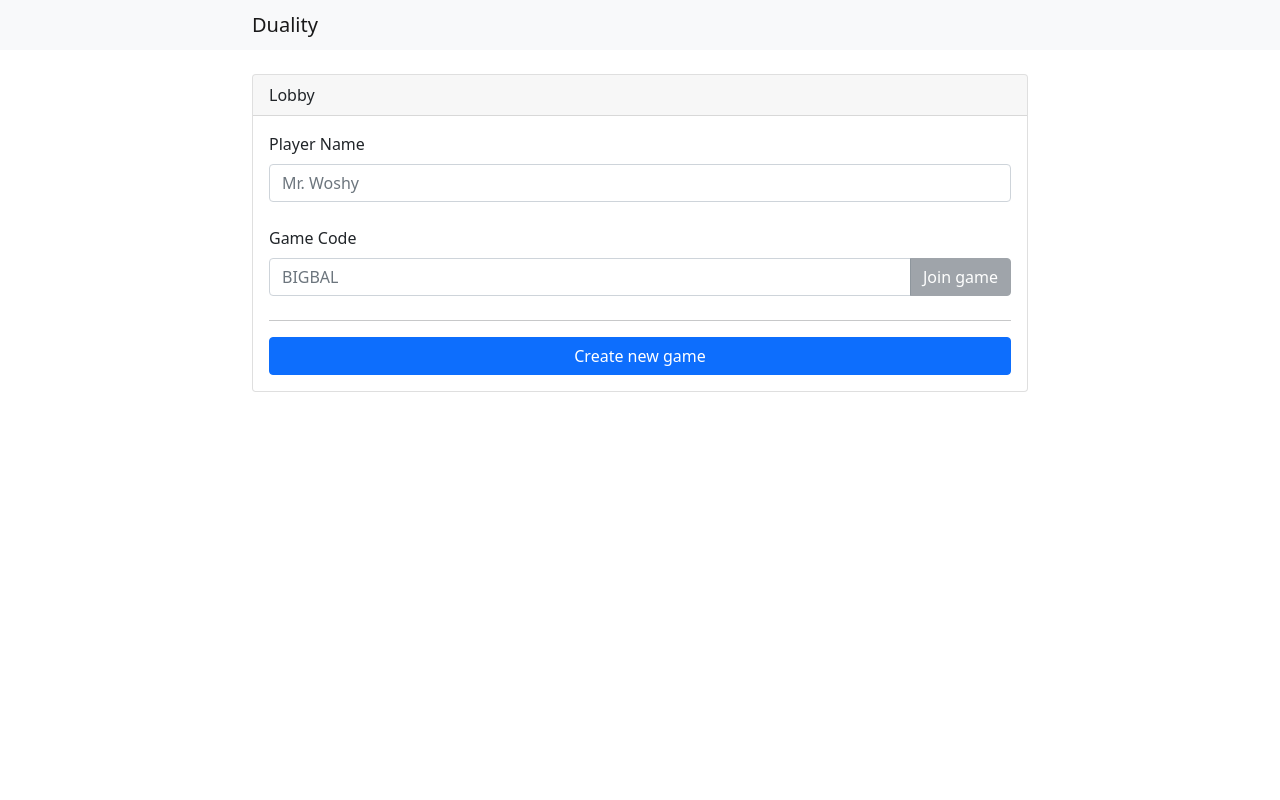
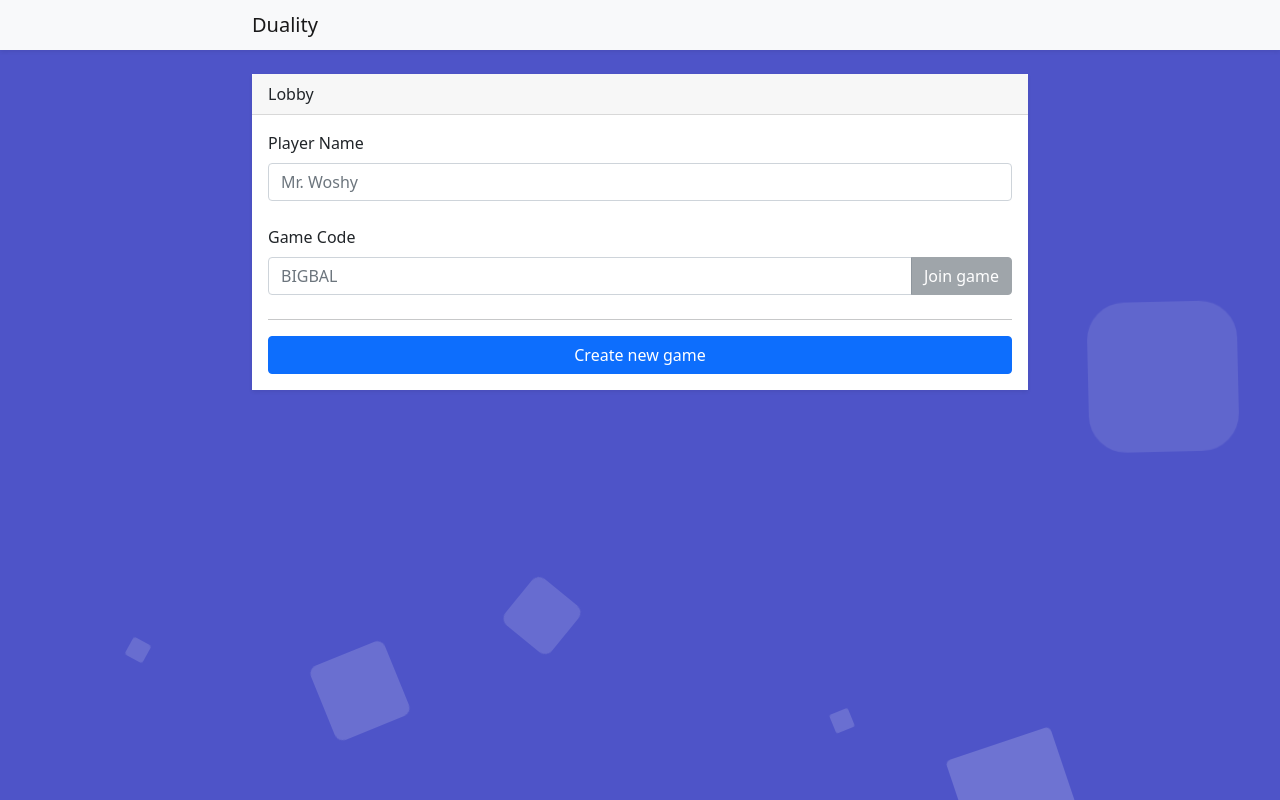
Before and after one commit to TheDerek/Duality, a React (Create React App) app in the folder client/: page / in a window 1280 px wide. Built offline with nearby package versions, Linux system fonts and the light colour scheme; what @giantmachines/redux-websocket would draw is missing.

Commit message:
Improved look

```diff
--- /dev/null
+++ b/client/public/background.css
@@ -0,0 +1,122 @@
+.area{
+    background: #4e54c8;
+    background: -webkit-linear-gradient(to left, #8f94fb, #4e54c8);
+    width: 100%;
+    height:100vh;
+}
+
+.circles{
+    position: absolute;
+    top: 0;
+    left: 0;
+    width: 100%;
+    height: 100%;
+    overflow: hidden;
+    pointer-events: none;
+}
+
+.circles li{
+    position: absolute;
+    display: block;
+    list-style: none;
+    width: 20px;
+    height: 20px;
+    background: rgba(255, 255, 255, 0.2);
+    animation: animate 25s linear infinite;
+    bottom: -150px;
+
+}
+
+.circles li:nth-child(1){
+    left: 25%;
+    width: 80px;
+    height: 80px;
+    animation-delay: 0s;
+}
+
+
+.circles li:nth-child(2){
+    left: 10%;
+    width: 20px;
+    height: 20px;
+    animation-delay: 2s;
+    animation-duration: 12s;
+}
+
+.circles li:nth-child(3){
+    left: 70%;
+    width: 20px;
+    height: 20px;
+    animation-delay: 4s;
+}
+
+.circles li:nth-child(4){
+    left: 40%;
+    width: 60px;
+    height: 60px;
+    animation-delay: 0s;
+    animation-duration: 18s;
+}
+
+.circles li:nth-child(5){
+    left: 65%;
+    width: 20px;
+    height: 20px;
+    animation-delay: 0s;
+}
+
+.circles li:nth-child(6){
+    left: 75%;
+    width: 110px;
+    height: 110px;
+    animation-delay: 3s;
+}
+
+.circles li:nth-child(7){
+    left: 35%;
+    width: 150px;
+    height: 150px;
+    animation-delay: 7s;
+}
+
+.circles li:nth-child(8){
+    left: 50%;
+    width: 25px;
+    height: 25px;
+    animation-delay: 15s;
+    animation-duration: 45s;
+}
+
+.circles li:nth-child(9){
+    left: 20%;
+    width: 15px;
+    height: 15px;
+    animation-delay: 2s;
+    animation-duration: 35s;
+}
+
+.circles li:nth-child(10){
+    left: 85%;
+    width: 150px;
+    height: 150px;
+    animation-delay: 0s;
+    animation-duration: 11s;
+}
+
+
+
+@keyframes animate {
+
+    0%{
+        transform: translateY(0) rotate(0deg);
+        opacity: 1;
+        border-radius: 0;
+    }
+
+    100%{
+        transform: translateY(-1000px) rotate(720deg);
+        opacity: 0;
+        border-radius: 50%;
+    }
+
+}
--- a/client/public/index.html
+++ b/client/public/index.html
@@ -10,6 +10,7 @@
       content="Web site created using create-react-app"
     />
     <link href="%PUBLIC_URL%/bootstrap.min.css" rel="stylesheet" integrity="sha384-giJF6kkoqNQ00vy+HMDP7azOuL0xtbfIcaT9wjKHr8RbDVddVHyTfAAsrekwKmP1" crossorigin="anonymous">
+    <link href="%PUBLIC_URL%/background.css" rel="stylesheet">
     <link rel="apple-touch-icon" href="%PUBLIC_URL%/logo192.png" />
     <!--
       manifest.json provides metadata used when your web app is installed on a
--- a/client/src/App.jsx
+++ b/client/src/App.jsx
@@ -45,7 +45,9 @@ class App extends React.Component {
   render() {
     return (
       <div>
-        <nav className="navbar navbar-light bg-light mb-4">
+        <div className="area">
+          <div className="content">
+            <nav className="navbar navbar-light bg-light mb-4 shadow-sm">
               <div className="container-fluid game-container">
                 <span className="navbar-brand mb-0 h1">Duality</span>
                 { this.getGameCode() }
@@ -54,6 +56,20 @@ class App extends React.Component {
             <div className="container-md game-container">
               { this.getGameState() }
             </div>
+          </div>
+        </div>
+        <ul className="circles">
+          <li></li>
+          <li></li>
+          <li></li>
+          <li></li>
+          <li></li>
+          <li></li>
+          <li></li>
+          <li></li>
+          <li></li>
+          <li></li>
+        </ul>
       </div>
     )
   }
--- a/client/src/AssignPrompts.jsx
+++ b/client/src/AssignPrompts.jsx
@@ -35,10 +35,10 @@ class AssignPrompts extends React.Component {
   render() {
     return (
       <div>
-        <h3 className="text-center">{ this.props.situation }</h3>
+        <h3 className="text-center text-white mb-3">{ this.props.situation }</h3>
         <div className="text-center mb-4">
           <img
-            className="border mw-100"
+            className="mw-100 bg-white"
             src={ this.props.drawing }
             />
         </div>
--- a/client/src/DisplayResults.jsx
+++ b/client/src/DisplayResults.jsx
@@ -85,7 +85,7 @@ function Drawing(props) {
   });
 
   return (
-    <animated.img style={animation} className="w-100 game-img" src={props.drawing}/>
+    <animated.img style={animation} className="w-100 game-img bg-white" src={props.drawing}/>
   )
 }
 
@@ -114,7 +114,7 @@ class DisplayResults extends React.Component {
 
     return (
       <div>
-        <h3 className="text-center mb-3">{ this.props.situation }</h3>
+        <h3 className="text-center mb-3 text-white">{ this.props.situation }</h3>
         <div className="row">
           <div className="col-sm">
             <Drawing drawing={this.props.drawing}/>
--- a/client/src/DisplayScores.jsx
+++ b/client/src/DisplayScores.jsx
@@ -131,11 +131,13 @@ class DisplayScores extends React.Component {
 
   render() {
     return (
-      <div>
-        <h3 className="text-center mb-3">{ this.getTitle() }</h3>
-        <div className="d-grid">
-          <Scores players={this.props.players} onFinishedAnimation={this.onFinishedAnimation}/>
-          { this.getButton() }
+      <div className="card">
+        <div className="card-body">
+          <h3 className="text-center mb-3">{ this.getTitle() }</h3>
+          <div className="d-grid">
+            <Scores players={this.props.players} onFinishedAnimation={this.onFinishedAnimation}/>
+            { this.getButton() }
+          </div>
         </div>
       </div>
     )
--- a/client/src/DrawPrompts.jsx
+++ b/client/src/DrawPrompts.jsx
@@ -17,7 +17,9 @@ class DrawPrompts extends React.Component {
 
   render() {
     return (
-      <div>
+      <div className="text-center">
+        <div className="text-center card d-inline-block">
+          <div className="card-body">
             <h3 className="mb-4 text-center">
               { this.props.situation.replace("_", this.props.drawingPrompts[0]).replace("_", this.props.drawingPrompts[1]) }
             </h3>
@@ -28,6 +30,8 @@ class DrawPrompts extends React.Component {
                 className="btn btn-primary mt-1">
                 Submit drawing
               </button>
+            </div>
+          </div>
         </div>
       </div>
     )
--- a/client/src/SubmitPrompts.jsx
+++ b/client/src/SubmitPrompts.jsx
@@ -83,7 +83,7 @@ class SubmitPrompts extends React.Component {
       <div>
         <div className="card mt-4">
           <div className="card-body">
-            <h5 className="card-title mb-3">
+            <h5 className="card-title mb-4">
               { this.props.situation }
             </h5>
             <Errors errors={this.props.errors}/>
--- a/client/src/WaitingForPlayers.jsx
+++ b/client/src/WaitingForPlayers.jsx
@@ -27,7 +27,7 @@ function Players(props) {
 function WaitingForPlayers(props) {
   return (
     <div>
-      <h3 className="mb-4 text-center">
+      <h3 className="mb-4 text-center text-white">
         Waiting for players<br/>
       </h3>
       <div className="card-group mt-4">
--- a/client/src/index.css
+++ b/client/src/index.css
@@ -1,3 +1,9 @@
+html, body {
+    max-width: 100%;
+    overflow-x: hidden;
+}
+
+
 .text-uppercase {
     text-transform: uppercase;
 }
@@ -11,7 +17,8 @@
     image-rendering: -moz-crisp-edges;
 }
 
-html, body {
-    max-width: 100%;
-    overflow-x: hidden;
+.card {
+    border-radius: 0;
+    border: 0;
+    box-shadow: 0 .125rem .25rem rgba(0,0,0,.075) !important;
 }
```
Lines whose indentation alone changed are shown as unchanged.
